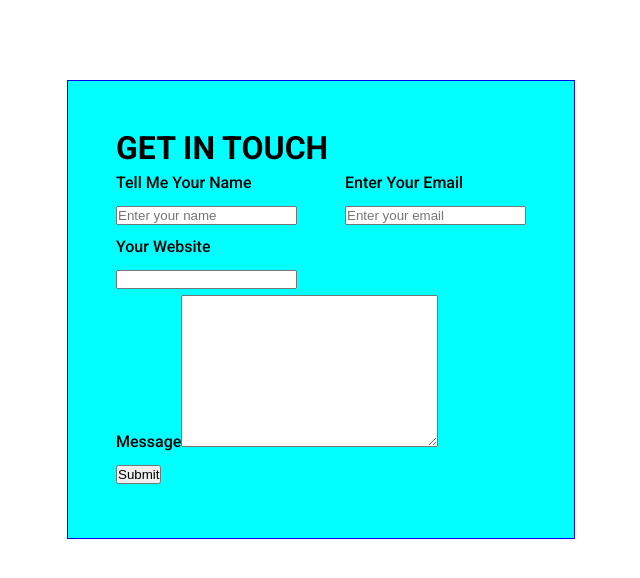
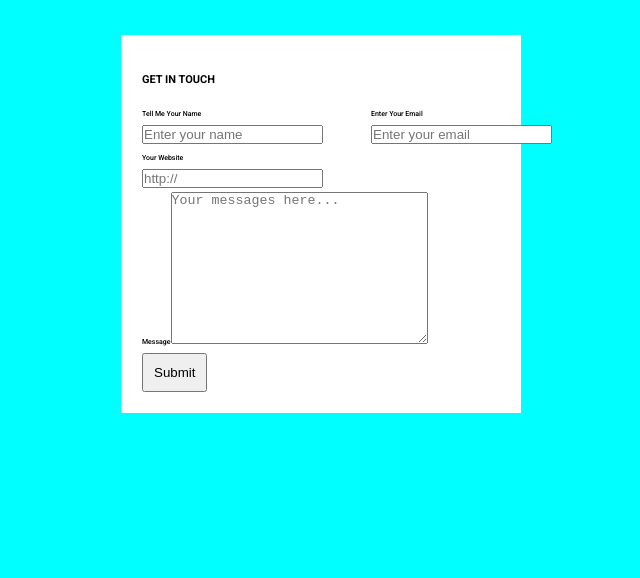
Before and after one commit to DETUMO/revision, a plain HTML site: page index.html in a window 1280 px wide. Shown: the whole page, without its empty margins (319-959 px from the left). Drawn offline with Linux system fonts and the light colour scheme.

Commit message:
first commit

```diff
--- a/index.html
+++ b/index.html
@@ -17,13 +17,12 @@
                     <label for=""><p>enter your email</p><input type="text" placeholder="Enter your email"></label>
                 </div>
                 <div class="wrap">
-                <label for=""><p>your website</p><input type="text"></label>
+                    <label for=""><p>your website</p><input type="text" placeholder="http://"></label>
                 </div>
-            <div class="wrap-2">
-                <label for="">Message<textarea name="" id="" cols="30" rows="10"></textarea></label>
-            </div>
-
-                <button class="btn">Submit</button>
+                <div class="wrap-2">
+                    <label for="">Message<textarea name="" id="" cols="30" rows="10" placeholder="Your messages here..."></textarea></label>
+                </div>
+                    <button class="btn">Submit</button>
             </section>
         </form>
     </div>
--- a/style.css
+++ b/style.css
@@ -5,35 +5,39 @@
     padding: 0;
     box-sizing: border-box;
 }
-
 body{
     font-family: 'Roboto', sans-serif;
     display: flex;
     justify-content: center;
     align-items: center;
-
+    background-color: aqua;
 }
-
 .form{
     margin-top: 5em;
-    border: 1px solid blue;
-    background-color: aqua;
+    background-color: white;
     padding: 3em;
-
-}
-
-form h1{
-
+    width: 400px;
+    font-size: 7px;
+    line-height: 3rem;
 }
 P{
     text-transform: capitalize;
-
 }
 .form-wrap{
     display: flex;
     gap: 3rem;
 }
-
 section{
-    line-height: 2em;
+    line-height: 3em;
 }
+h1 {
+    font-size: 11px;
+    font-weight: bolder;
+}
+Label {
+    display:  ;
+}
+button {
+    padding: 10px;
+    margin: 3px solid blue;
+}
```
Also changed, not shown: images/ContactFrom-v11.jpg (added).
